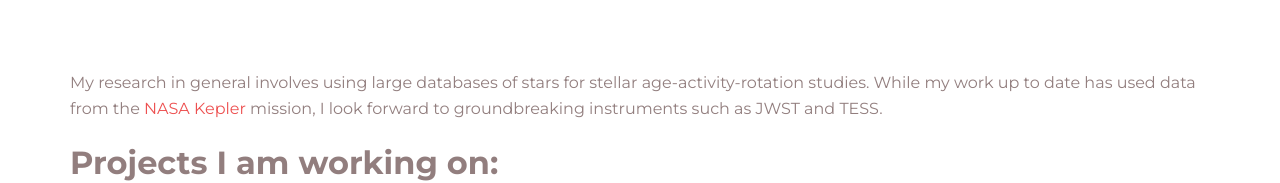
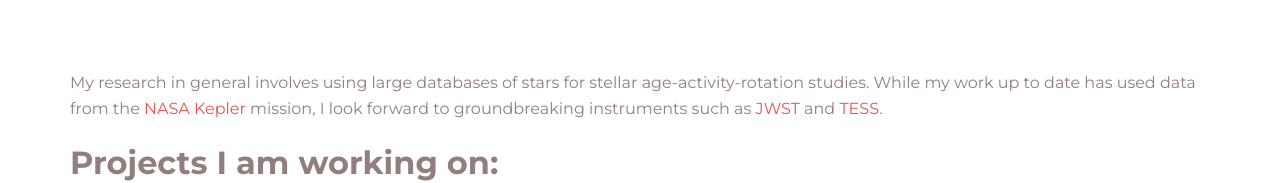
Before and after one commit to RileyWClarke/rileywclarke.github.io, a plain HTML site: page research.html in a window 1280 px wide. Shown: the part 222-405 px from the top of the page. Drawn offline with Linux system fonts and the light colour scheme; some packages are replaced by stand-ins of ours.

Commit message:
Update research.html

```diff
--- a/research.html
+++ b/research.html
@@ -55,7 +55,7 @@
 				<div class="fullwidth-block">
 					<div class="container">
 
-						<p>My research in general involves using large databases of stars for stellar age-activity-rotation studies. While my work up to date has used data from the <a href="https://www.nasa.gov/mission_pages/kepler/main/index.html">NASA Kepler</a> mission, I look forward to groundbreaking instruments such as JWST and TESS.</p>
+						<p>My research in general involves using large databases of stars for stellar age-activity-rotation studies. While my work up to date has used data from the <a href="https://www.nasa.gov/mission_pages/kepler/main/index.html">NASA Kepler</a> mission, I look forward to groundbreaking instruments such as <a href="https://www.jwst.nasa.gov/">JWST</a> and <a href="https://www.nasa.gov/tess-transiting-exoplanet-survey-satellite">TESS</a>.</p>
 
 						<h1> Projects I am working on:</h1>
 
```
